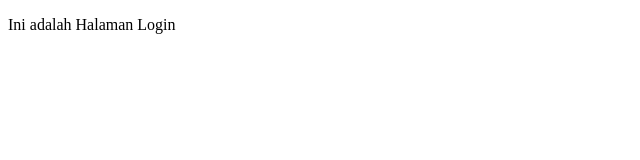
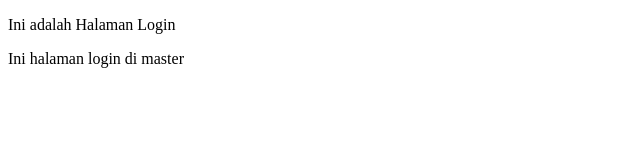
Before and after one commit to Micmec94/belajar-git, a plain HTML site: page login.html in a window 1280 px wide. Shown: the whole page, without its empty margins (0-640 px from the left). Drawn offline with Linux system fonts and the light colour scheme.

Commit message:
Mengedit login.html di master agar terjadi bentrokan

```diff
--- a/login.html
+++ b/login.html
@@ -5,5 +5,6 @@
 </head>
 <body>
 	<p>Ini adalah Halaman Login</p>
+	<p>Ini halaman login di master</p>
 </body>
 </html>
```
